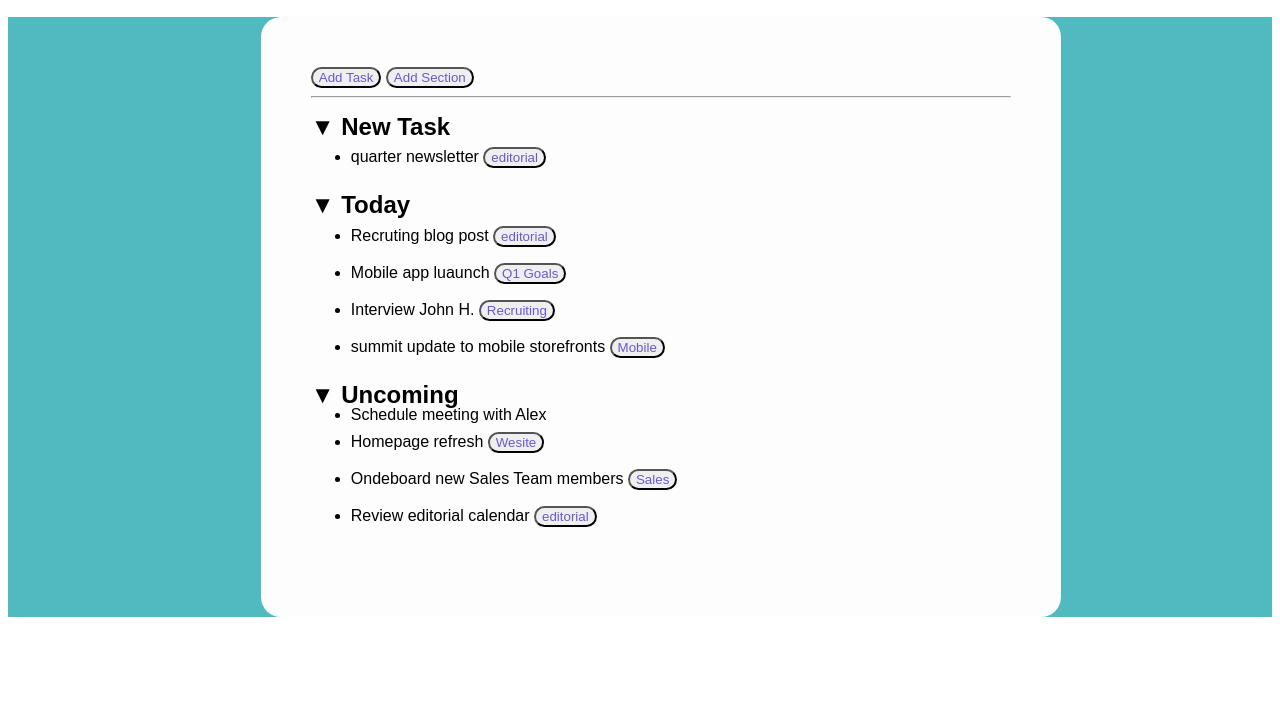
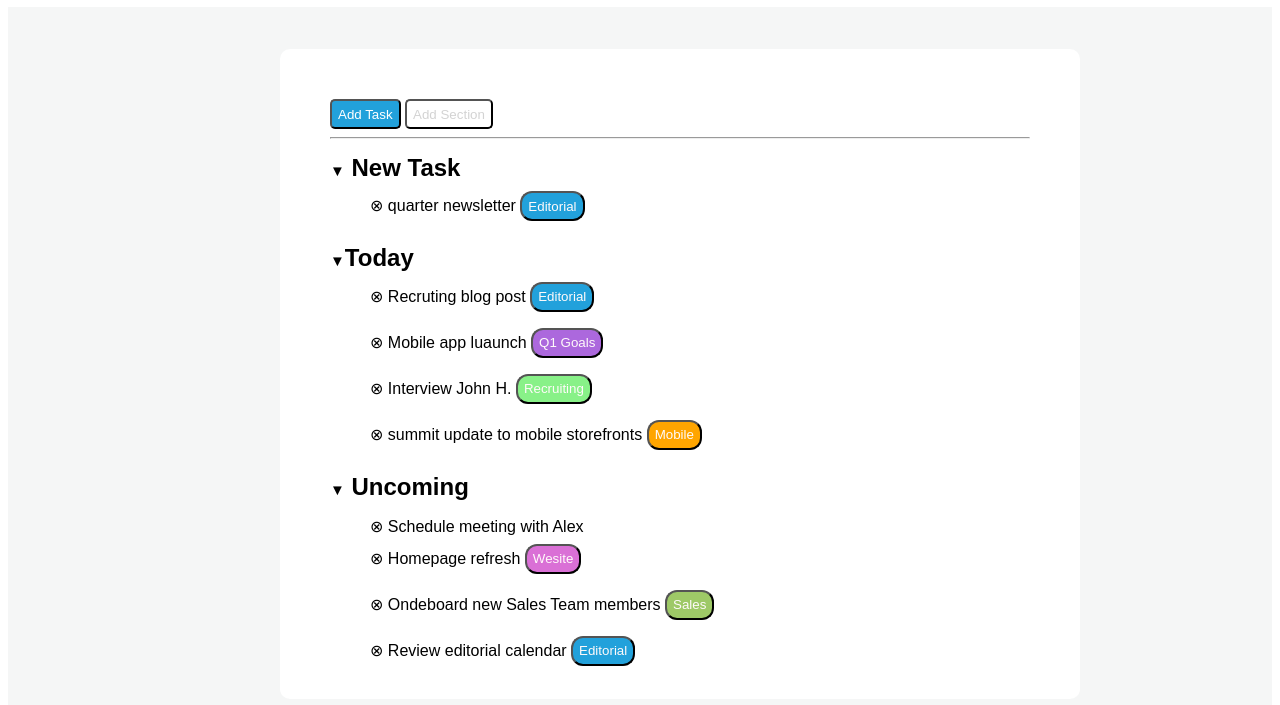
Before and after one commit to Martino888/html-css-toboolist, a plain HTML site: page index.html in a window 1280 px wide. Shown: the part 71-776 px from the top of the page. Drawn offline with Linux system fonts and the light colour scheme.

Commit message:
fine bozza

```diff
--- a/css/style.css
+++ b/css/style.css
@@ -1,9 +1,7 @@
 
 
 body {
-    font-family: sans-serif;
-
-
+font-family: sans-serif;
 }
 
 .color1{
@@ -23,9 +21,20 @@ h1{
     display: inline;
 }
 
+.arrow{
+    font-size: 15px;
+}
+
 #margin{
-    background-color: rgb(81, 185, 192);
+    background-color: rgb(245, 246, 246);
+    padding: 2em;
 }
+
+.cerchio{
+    list-style-type: none;
+    text-align:20px
+}
+
 
 .list-1{
     font-size: 10px;
@@ -33,17 +42,20 @@ h1{
 }
 
 .container2{
-    background-color:rgb(253, 253, 253);
+    background-color:white;
     width: 700px;
-    height: 500px;
+    height: 550px;
     margin-left: 20%;
     margin-top: 10px;
     padding: 50px;
     border-top: 100px;
-    border-radius: 20px ;
+    border-radius: 10px ;
     line-height: 5%;
 }
 
+.format{
+    border-radius: 10px;
+}
 
 .check {
     width: 20px;
@@ -53,9 +65,50 @@ h1{
     box-sizing: content-box;
 }
 
-button{
-    border-radius: 15px;
-    color: slateblue;
+/*radius and color button */
+.format{
+    border-radius: 5px;
+    color: white;
+    height: 30px ;
+}
+
+.section{
+    background-color: white;
+    color: lightgrey;
+}
+
+.task{
+    background-color: rgb(34, 161, 219);
+}
+
+.radius{
+    border-radius: 12px;
+    color:snow;
+    height: 30px;
+}
+
+.blu{
+    background-color: rgb(34, 161, 219);
+}
+
+.green{
+    background-color:rgb(136, 241, 136) ;
+}
+
+.purple{
+    background-color: rgb(172, 104, 221);
+}
+
+.orange{
+    background-color: orange;
+}
+
+.pink{
+    background-color: orchid;
+}
+
+.green2{
+    background-color: rgba(136, 189, 67, 0.808);
 }
 
 .hr1{
--- a/index.html
+++ b/index.html
@@ -7,7 +7,7 @@
     <title>html-css-toboolist</title>
     <link rel="stylesheet" href="css/style.css">
 </head>
-<body class="color">
+<body >
     <!--logo-->
     <header >
         <nav class="page-header color1">
@@ -20,69 +20,64 @@
     <main id="margin">
         <div class="container2">
             <section class="list-section">
-                <button>
-                    Add Task
-                </button>
-                <button>
-                    Add Section
-                </button>
-                <hr>
-                <br>
                 <header>
+                    <button class="task format">
+                        Add Task
+                    </button>
+                    <button class="format section">
+                        Add Section
+                    </button>
+                    <hr>
+                    <br>
+                </header>
                     <h2>
-                        <span class="arrow">&#9660;
-                            New Task
-                        </span>
+                        <span class="arrow">&#9660;</span> New Task
                     </h2>
                 <ul class="cerchio">
                     <li>
-                        quarter newsletter <button>editorial</button>
+                        &#8855; quarter newsletter <button class="radius blu">Editorial</button>
                     </li>
                 </ul>
                 <br>
                 <h2>
-                    <span class="arrow">&#9660;
-                        Today
-                    </span>
+                    <span class="arrow">&#9660;</span>Today
                 </h2>
                 <ul class="cerchio">
                     <li>
-                        Recruting blog post <button>editorial</button>
+                        &#8855; Recruting blog post <button class="radius blu">Editorial</button>
                     </li>
                 </ul> <ul class="cerchio">
                     <li>
-                        Mobile app luaunch <button>Q1 Goals</button>
+                        &#8855; Mobile app luaunch <button class="radius purple">Q1 Goals</button>
                     </li>
                 </ul> <ul class="cerchio">
                     <li>
-                        Interview John H. <button>Recruiting</button>
+                        &#8855;  Interview John H. <button class="radius green">Recruiting</button>
                     </li>
                 </ul> <ul class="cerchio">
                     <li>
-                        summit update to mobile storefronts <button>Mobile</button>
+                        &#8855; summit update to mobile storefronts <button class="radius orange">Mobile</button>
                     </li>
                 </ul>
                 <br>
                 <h2>
-
-                    <span class="arrow">&#9660;
-                        Uncoming
-                    </span>
-                </h2> <ul class="cerchio">
+                    <span class="arrow">&#9660;</span> Uncoming
+                </h2> <br>
+                <ul class="cerchio">
                     <li>
-                        Schedule meeting with Alex
+                        &#8855; Schedule meeting with Alex
                     </li>
                 </ul> <ul class="cerchio">
                     <li>
-                        Homepage refresh <button>Wesite</button>
+                        &#8855; Homepage refresh <button class="radius pink">Wesite</button>
                     </li>
                 </ul> <ul class="cerchio">
                     <li>
-                        Ondeboard new Sales Team members <button>Sales</button>
+                        &#8855; Ondeboard new Sales Team members <button class="radius green2">Sales</button>
                     </li>
                 </ul> <ul class="cerchio">
                     <li>
-                        Review editorial calendar <button>editorial</button>
+                        &#8855; Review editorial calendar <button class="radius blu">Editorial</button>
                     </li>
                 </ul>
                 </header>
```
